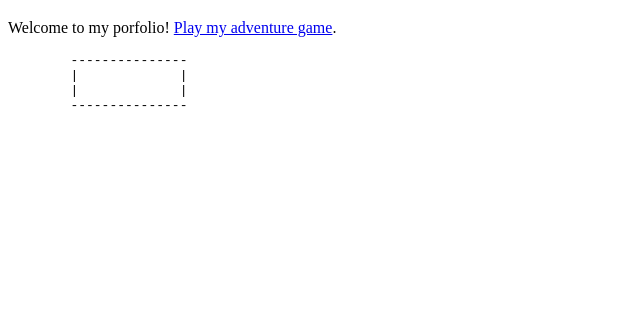
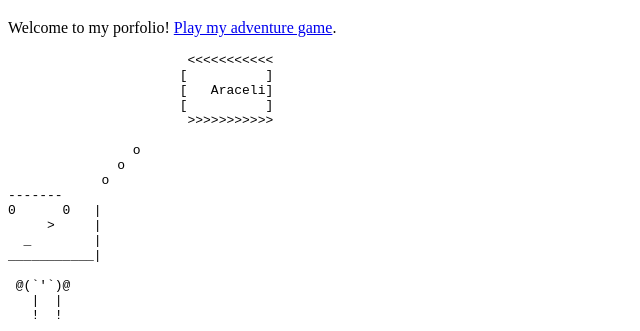
Before and after one commit to ara1011/ara1011.github.io, a plain HTML site: page index.html in a window 1280 px wide. Shown: the part 61-392 px from the top of the page, without its empty margins (0-640 px from the left). Drawn offline with Linux system fonts and the light colour scheme.

Commit message:
Update index.html

```diff
--- a/index.html
+++ b/index.html
@@ -7,13 +7,27 @@
     <h1>Araceli</h1>
     <p>
       Welcome to my porfolio!
-      <a href="/animals/">Play my adventure game</a>.
+      <a href="animals">Play my adventure game</a>.
 
       <pre>
-        ---------------
-        |             |
-        |             |
-        ---------------
+                       <<<<<<<<<<<
+                      [          ]
+                      [   Araceli]
+                      [          ]
+                       >>>>>>>>>>>
+
+                o
+              o
+            o
+-------
+0      0   |
+     >     |
+  _        |
+___________|
+
+ @(`'`)@
+   |  |
+   !  !
       </pre>
     </p>
   </body>
```
